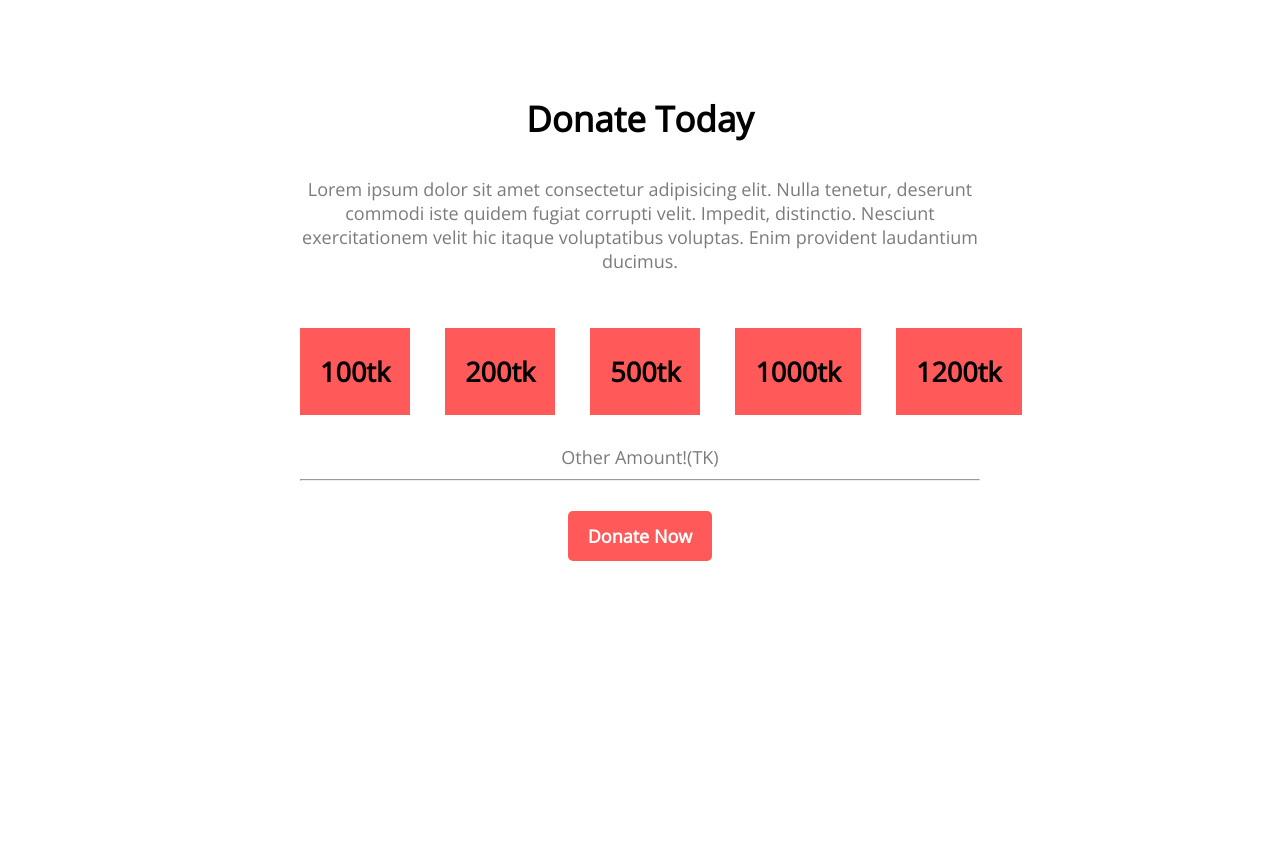
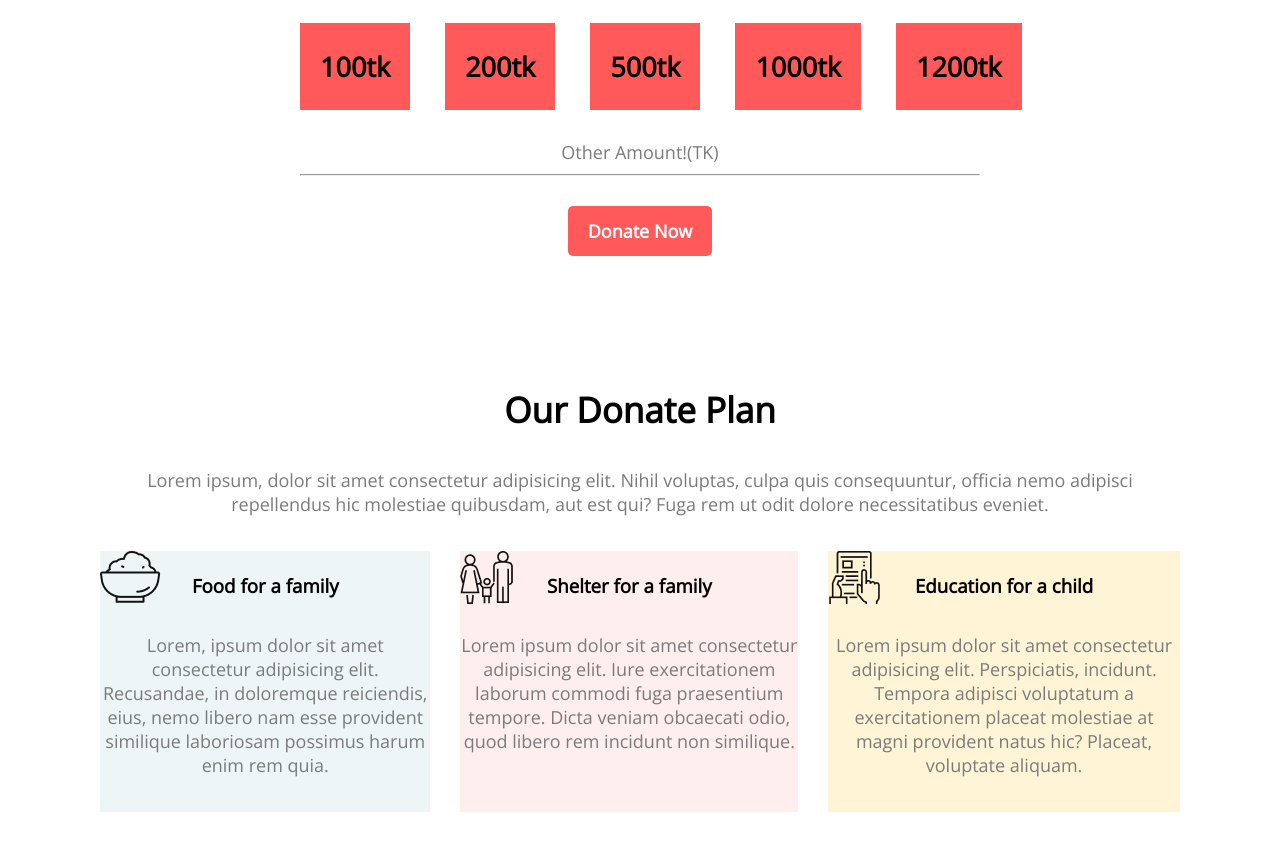
Before and after one commit to aminulislam2002/practice-project-01, a plain HTML site: page index.html in a window 1280 px wide. Shown: the part 939-1801 px from the top of the page. Before the commit the page ends 1715 px from the top, so only its background shows below. Drawn offline with nearby package versions, Linux system fonts and the light colour scheme.

Commit message:
donate plan section

```diff
--- a/index.html
+++ b/index.html
@@ -41,6 +41,40 @@
         <hr />
         <button class="btn">Donate Now</button>
       </section>
+      <!-- donation plan secton -->
+      <section class="plan-section">
+        <h1 class="section-title">Our Donate Plan</h1>
+        <p class="section-description">
+          Lorem ipsum, dolor sit amet consectetur adipisicing elit. Nihil voluptas, culpa quis consequuntur, officia nemo
+          adipisci repellendus hic molestiae quibusdam, aut est qui? Fuga rem ut odit dolore necessitatibus eveniet.
+        </p>
+        <div class="donate-plan">
+          <div class="donate-food">
+            <img src="" alt="" />
+            <h3>Food for a family</h3>
+            <p class="section-description">
+              Lorem, ipsum dolor sit amet consectetur adipisicing elit. Recusandae, in doloremque reiciendis, eius, nemo
+              libero nam esse provident similique laboriosam possimus harum enim rem quia.
+            </p>
+          </div>
+          <div class="donate-shelter">
+            <img src="" alt="" />
+            <h3>Shelter for a family</h3>
+            <p class="section-description">
+              Lorem ipsum dolor sit amet consectetur adipisicing elit. Iure exercitationem laborum commodi fuga praesentium
+              tempore. Dicta veniam obcaecati odio, quod libero rem incidunt non similique.
+            </p>
+          </div>
+          <div class="donate-education">
+            <img src="" alt="" />
+            <h3>Education for a child</h3>
+            <p class="section-description">
+              Lorem ipsum dolor sit amet consectetur adipisicing elit. Perspiciatis, incidunt. Tempora adipisci voluptatum a
+              exercitationem placeat molestiae at magni provident natus hic? Placeat, voluptate aliquam.
+            </p>
+          </div>
+        </div>
+      </section>
     </main>
   </body>
 </html>
--- a/styles/style.css
+++ b/styles/style.css
@@ -9,7 +9,7 @@
   background-size: cover;
 }
 .header-sectiion {
-  padding: 185px 300px;
+  padding: 100px 300px;
   text-align: center;
 }
 .header-title {
@@ -36,8 +36,9 @@
 .btn:hover {
   background-color: green;
 }
+/* amount section style */
 .amount-section {
-  padding: 185px 300px;
+  padding: 50px 300px;
   text-align: center;
 }
 .section-title {
@@ -50,6 +51,7 @@
   color: #7b7b7b;
   margin: 35px 0px;
 }
+
 .amount {
   display: flex;
   gap: 35px;
@@ -78,3 +80,29 @@
   color: #7b7b7b;
   margin: 10px;
 }
+/* donate plan section style */
+.plan-section {
+  padding: 50px 100px;
+  text-align: center;
+}
+.donate-plan {
+  display: flex;
+  justify-content: space-around;
+  gap: 30px;
+}
+.donate-food {
+  background-image: url(../icons/food.png);
+  background-repeat: no-repeat;
+  background-color: #edf5f6;
+}
+.donate-shelter {
+  background-image: url(../icons/shelter.png);
+  background-repeat: no-repeat;
+  background-color: #ffeeee;
+}
+.donate-education {
+  background-image: url(../icons/Frame-1.png);
+  background-repeat: no-repeat;
+  background-color: #fff4d6;
+}
+/* banner section */
```
